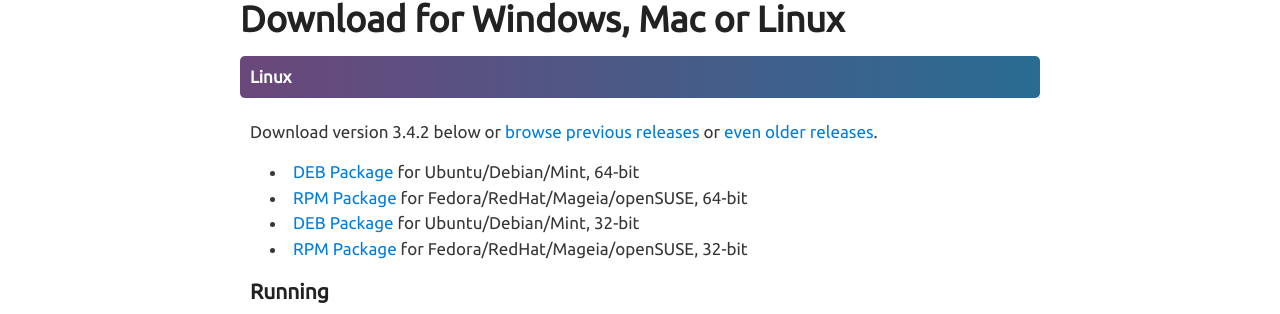
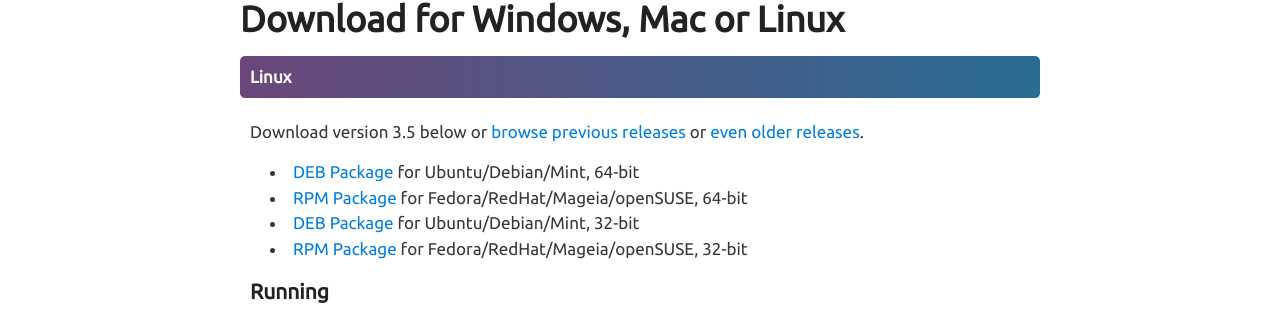
Before and after one commit to angryip/ipscan, a Jekyll site: the page built from download/index.html, in a window 1280 px wide. Shown: the part 310-624 px from the top of the page. Built offline with Jekyll 4.4.1, drawn with Linux system fonts in a browser that asks for light colours.

Commit message:
released version 3.5

```diff
--- a/_config.yml
+++ b/_config.yml
@@ -1,5 +1,5 @@
 name: Angry IP Scanner
 pygments: true
 url: http://angryip.org
-version: 3.4.2
+version: 3.5
 permalink: /:year/:month/:title.html
```
